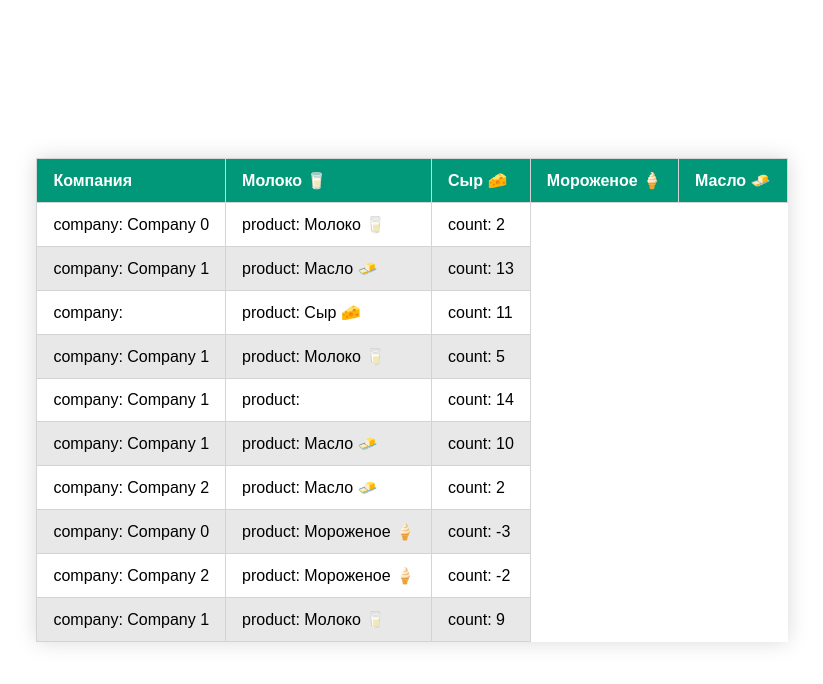
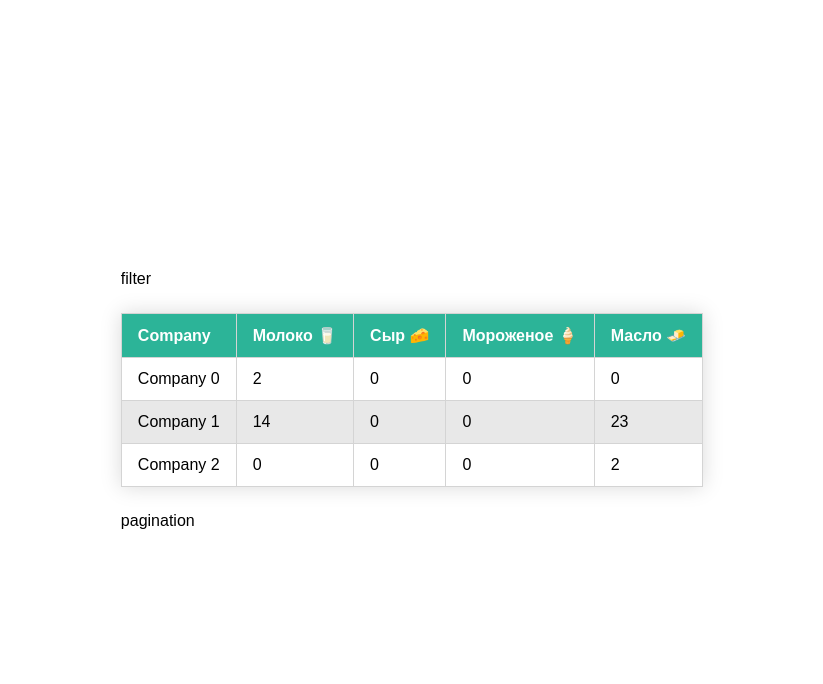
Before and after one commit to Aliph0th/data-analysis, a plain HTML site: page index.html in a window 1280 px wide. Shown: the whole page, without its empty margins (228-1051 px from the left). Drawn offline with Linux system fonts and the light colour scheme.

Commit message:
data transforming and rendering implemented

```diff
--- a/src/components/table/Table.js
+++ b/src/components/table/Table.js
@@ -1,39 +1,89 @@
 'use strict';
+
+import { TableFilter } from './TableFilter.js';
+import { TablePagination } from './TablePagination.js';
+
+const filterComponent = new TableFilter();
+const paginationComponent = new TablePagination();
+
 export class Table {
    constructor(records, prices) {
+      this.prices = prices;
       this.records = this.#getValidRecords(records);
-      this.prices = prices;
+      this.tableHeaders = ['company', ...Object.keys(prices)];
    }
 
    #getValidRecords(records) {
-      return records;
+      const filteredData = records.filter(
+         ({ company, product, count }) =>
+            company && product && count > 0 && Number.isInteger(count)
+      );
+      const transformedRecords = this.#transformRecords(filteredData);
+      return transformedRecords.map(record => {
+         Object.keys(this.prices).forEach(product => {
+            record.products[product] ??= 0;
+         });
+         return record;
+      });
+   }
+
+   #transformRecords(records) {
+      const transformedData = records.reduce((accum, record) => {
+         const { company, product, count } = record;
+
+         const reducedRecord = accum.find(record => record.company === company);
+         if (reducedRecord) {
+            reducedRecord.products[product] =
+               (reducedRecord.products[product] || 0) + count;
+         } else {
+            accum.push({
+               company,
+               products: {
+                  [product]: count
+               }
+            });
+         }
+
+         return accum;
+      }, []);
+      return transformedData;
    }
 
    render(rootElement) {
       if (!rootElement) {
          throw new Error('root element is not specified');
       }
+
+      filterComponent.render(rootElement);
+
       const tableElement = document.createElement('table');
-      const tBody = document.createElement('tbody');
-      const tHead = document.createElement('thead');
-      tableElement.append(tHead, tBody);
+      const tBodyElement = document.createElement('tbody');
+      const tHeadElement = document.createElement('thead');
+      const headerRowEl = document.createElement('tr');
+      tHeadElement.appendChild(headerRowEl);
+      tableElement.append(tHeadElement, tBodyElement);
       tableElement.className = 'table';
 
-      for (const header of ['Компания', ...Object.keys(this.prices)]) {
-         const thEl = document.createElement('th');
-         thEl.innerText = header;
-         tHead.appendChild(thEl);
+      for (const header of this.tableHeaders) {
+         this.#renderTableCell(header[0].toUpperCase() + header.slice(1), headerRowEl, 'th');
       }
 
       for (const record of this.records) {
          const rowEl = document.createElement('tr');
-         Object.entries(record).forEach(([key, value]) => {
-            const colEl = document.createElement('td');
-            colEl.innerText = `${key}: ${value}`;
-            rowEl.appendChild(colEl);
+         this.#renderTableCell(record.company, rowEl);
+         Object.keys(this.prices).forEach(product => {
+            this.#renderTableCell(record.products[product], rowEl);
          });
-         tBody.appendChild(rowEl);
+         tBodyElement.appendChild(rowEl);
       }
       rootElement.appendChild(tableElement);
+
+      paginationComponent.render(rootElement);
+   }
+
+   #renderTableCell(text, parent, type = 'td') {
+      const element = document.createElement(type);
+      element.innerText = text;
+      parent.appendChild(element);
    }
 }
--- a/src/components/table/TableFilter.js
+++ b/src/components/table/TableFilter.js
@@ -1,2 +1,11 @@
 'use strict';
-export class TableFilter {}
+export class TableFilter {
+   render(rootElement) {
+      if (!rootElement) {
+         throw new Error('root element is not specified');
+      }
+      const p = document.createElement('p');
+      p.innerText = 'filter';
+      rootElement.appendChild(p);
+   }
+}
--- a/src/components/table/TablePagination.js
+++ b/src/components/table/TablePagination.js
@@ -1,2 +1,11 @@
 'use strict';
-export class TablePagination {}
+export class TablePagination {
+   render(rootElement) {
+      if (!rootElement) {
+         throw new Error('root element is not specified');
+      }
+      const p = document.createElement('p');
+      p.innerText = 'pagination';
+      rootElement.appendChild(p);
+   }
+}
--- a/styles.css
+++ b/styles.css
@@ -20,7 +20,7 @@ body {
    box-shadow: 0 0 20px rgba(0, 0, 0, 0.15);
 }
 .table thead {
-   background-color: #009879;
+   background-color: #2cb498;
    color: #ffffff;
    text-align: left;
 }
```
